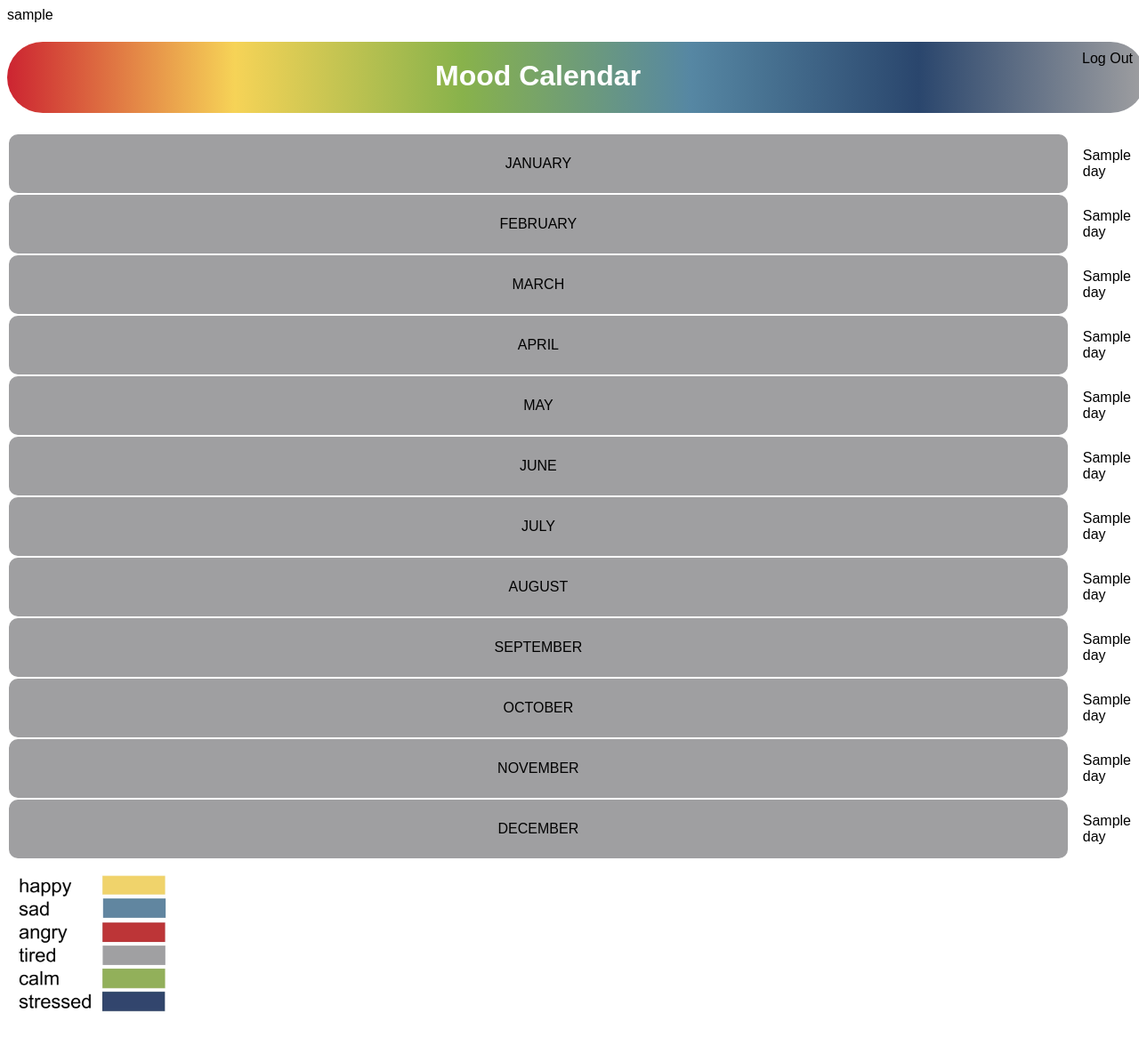
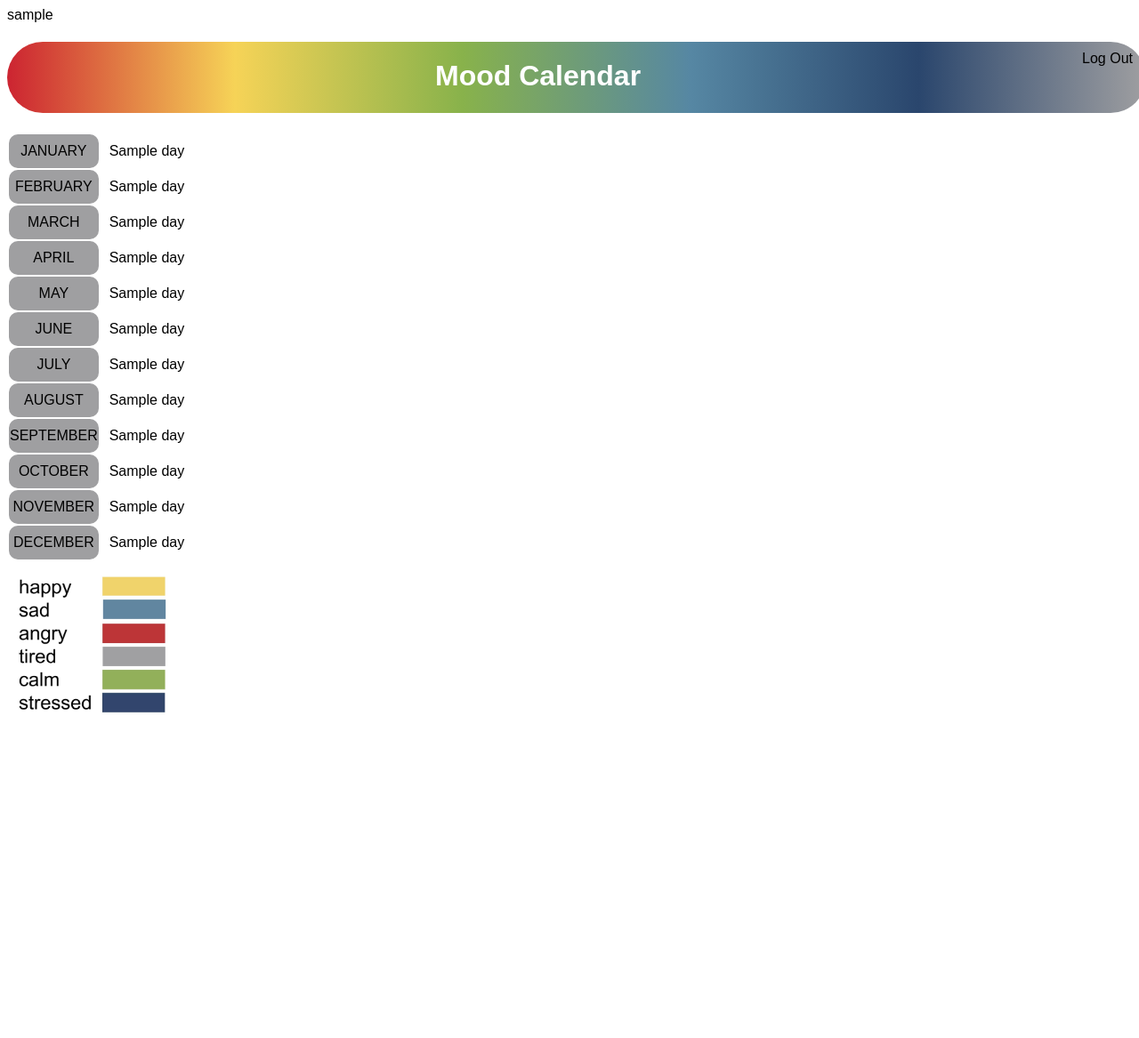
Before and after one commit to seehamrun/CodingCrew, a Python web app: template templates/homepage.html in a window 1280 px wide. Shown: the whole page at 89% size. After the commit the page ends 801 px from the top, so only its background shows below. Run offline with Jinja, Linux system fonts and the light colour scheme; the template is opened without the code that fills it: most values are stand-ins (such as "Sample title", 1, 10 or a date in 2020).

Commit message:
make homepage fit nicely on one screen

```diff
--- a/static/style.css
+++ b/static/style.css
@@ -6,6 +6,7 @@ html, body
     height: 100%;
     width: 100%;
 }
+
 #userPage{
   text-align: center;
   padding-top: 50px;
@@ -39,6 +40,7 @@ font-size: 18px;
 }
 
 
+
 #linkToMap{
   text-align: center;
 }
@@ -70,7 +72,7 @@ font-size: 18px;
 
 .center{
   text-align: center;
-  width: 100%;
+  width: 50px;
   height: 100%;
   background: #9F9FA1;
   border-radius: 10px;
@@ -95,8 +97,11 @@ h1,p,a,li{
 
 td{
   font-family: arial;
-  padding: 15px;
   border-radius: 30%;
+}
+
+.date{
+    padding: 10px;
 }
 
 
```
Also changed, not shown: templates/userInputPage.html (+4 -4 lines).
